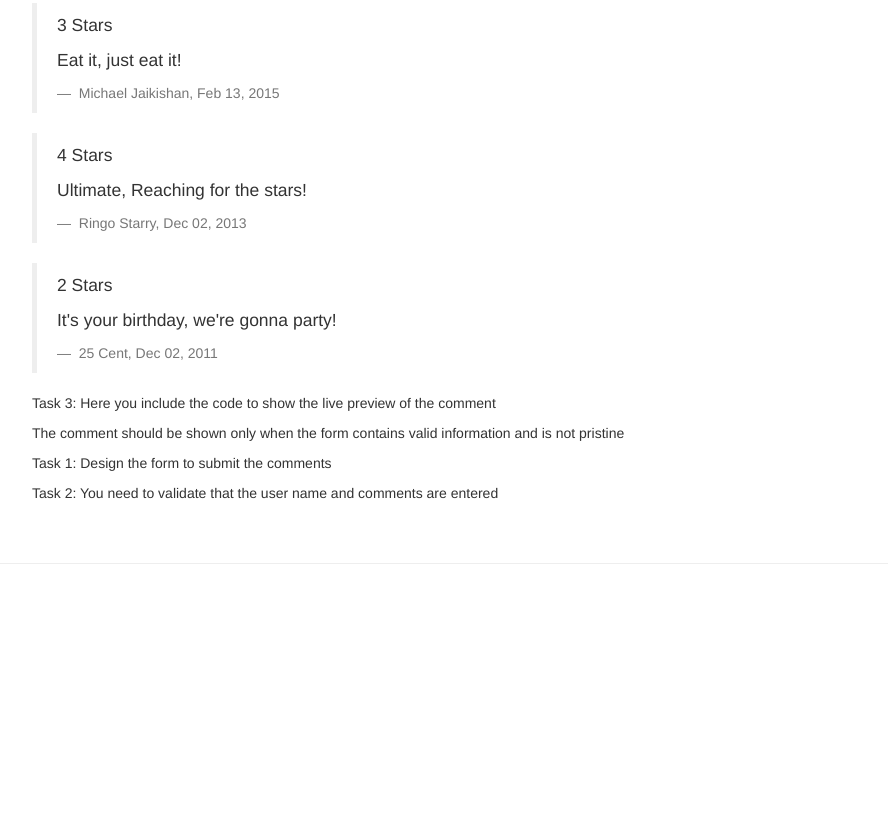
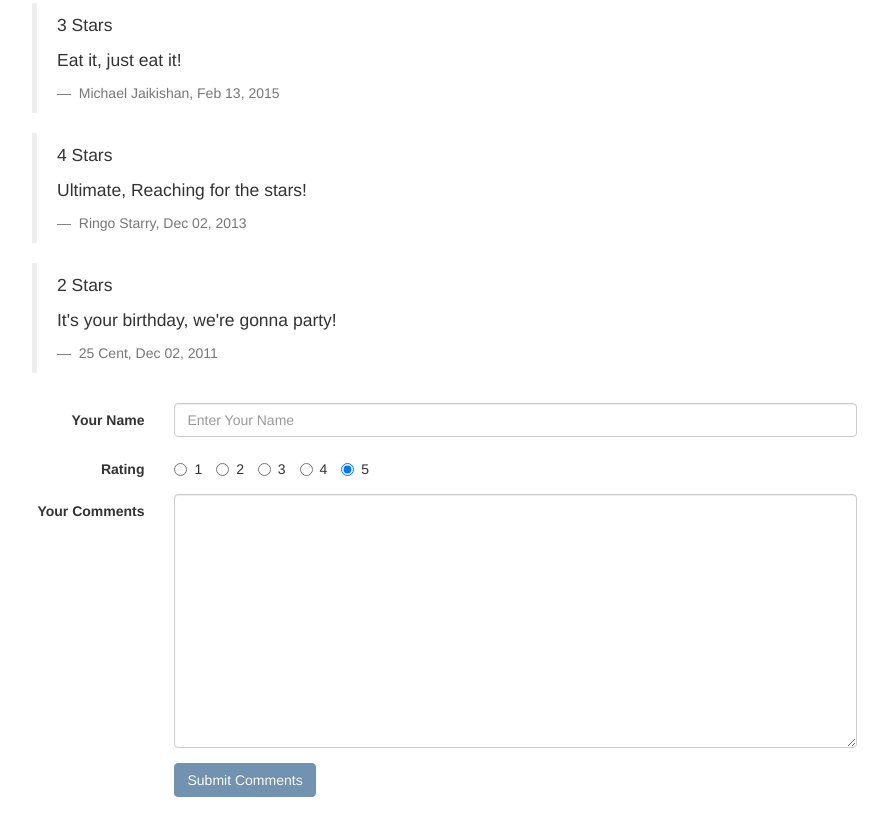
Before and after one commit to dongatho/singular, a website: page app/dishdetail.html in a window 1280 px wide. Shown: the part 535-1370 px from the top of the page, without its empty margins (148-1036 px from the left). Before the commit the page ends 1099 px from the top, so only its background shows below. Drawn offline with Linux system fonts and the light colour scheme.

Commit message:
Assignment 2: Angular Forms: two-way data binding , form validation using Angular and keeping track of the information

```diff
--- a/app/dishdetail.html
+++ b/app/dishdetail.html
@@ -58,14 +58,67 @@
             </div>
             <div class="col-xs-9 col-xs-offset-1" ng-controller="DishCommentController">
                     <ul class="list-unstyled">
-						<p>Task 3: Here you include the code to show the live preview of the comment</p>
-						<p>The comment should be shown only when the form contains valid
-						information and is not pristine</p>
+
+                        <blockquote ng-show="!commentForm.$invalid && !commentForm.comment.$pristine">
+                          <p>{{commentObj.rating}} Stars</p>
+                          <p>{{commentObj.comment}}</p>
+                          <footer>
+                            {{commentObj.author}}, {{commentObj.date | date:'MMM dd, yyyy'}}
+                          </footer>
+                        </blockquote>
+
                     </ul>
-                <form class="form-horizontal" name="commentForm"
-                		ng-submit="submitComment()" novalidate>
-					<p>Task 1: Design the form to submit the comments</p>
-					<p>Task 2: You need to validate that the user name and comments are entered</p>
+                <form class="form-horizontal" name="commentForm" ng-submit="submitComment()" novalidate>
+                    <div class="form-group"
+                         ng-class="{ 'has-error' : commentForm.author.$error.required && !commentForm.author.$pristine }">
+                        <label for="author" class="col-sm-2 control-label">Your Name</label>
+                        <div class="col-sm-10">
+                        <input type="text" class="form-control" id="author" name="author" placeholder="Enter Your Name"
+                            ng-model="commentObj.author" required>
+
+                        <span ng-show="commentForm.author.$error.required && !commentForm.author.$pristine" class="help-block">
+                            Your name is required.
+                        </span>
+                        </div>
+                    </div>
+
+                    <div class="form-group">
+                        <label for="feedback" class="col-sm-2 control-label">Rating</label>
+                        <div class="col-sm-10">
+                            <label class="radio-inline">
+                              <input type="radio" name="rating" ng-model="commentObj.rating" id="rating1" value="1"> 1
+                            </label>
+                            <label class="radio-inline">
+                              <input type="radio" name="rating" ng-model="commentObj.rating" id="rating2" value="2"> 2
+                            </label>
+                            <label class="radio-inline">
+                              <input type="radio"  name="rating" ng-model="commentObj.rating" id="rating3" value="3"> 3
+                            </label>
+                            <label class="radio-inline">
+                              <input type="radio" name="rating" ng-model="commentObj.rating" id="rating4" value="4"> 4
+                            </label>
+                            <label class="radio-inline">
+                              <input type="radio" name="rating"  ng-model="commentObj.rating" id="rating5" value="5"> 5
+                            </label>
+                        </div>
+                    </div>
+
+                    <div class="form-group"
+                          ng-class="{ 'has-error' : commentForm.comment.$error.required && !commentForm.comment.$pristine }">
+                        <label for="feedback" class="col-sm-2 control-label">Your Comments</label>
+                        <div class="col-sm-10">
+                            <textarea class="form-control" rows="12" ng-model="commentObj.comment" id="comment" name="comment" required>
+                            </textarea>
+                            <span ng-show="commentForm.comment.$error.required && !commentForm.comment.$pristine" class="help-block">
+                                Your comment is required.
+                            </span>
+                        </div>
+                    </div>
+                    <div class="form-group">
+                        <div class="col-sm-offset-2 col-sm-10">
+                             <button type="submit" class="btn btn-primary" ng-disabled="commentForm.$invalid">Submit Comments</button>
+                        </div>
+                    </div>
                 </form>
             </div>
         </div>
--- a/app/scripts/app.js
+++ b/app/scripts/app.js
@@ -161,18 +161,23 @@ angular.module('confusionApp',[])
     .controller('DishCommentController', ['$scope', function($scope) {
 
             //Step 1: Create a JavaScript object to hold the comment from the form
+            $scope.commentObj = { rating:"", comment:"", author:"", date:"" };
+            $scope.commentObj.rating = 5;
 
             $scope.submitComment = function () {
 
                 //Step 2: This is how you record the date
-                //"The date property of your JavaScript object holding the comment" = new Date().toISOString();
+                $scope.commentObj.date = new Date().toISOString();
 
                 // Step 3: Push your comment into the dish's comment array
-                $scope.dish.comments.push("Your JavaScript Object holding the comment");
+                $scope.dish.comments.push($scope.commentObj);
 
                 //Step 4: reset your form to pristine
+                $scope.commentForm.$setPristine();
 
                 //Step 5: reset your JavaScript object that holds your comment
+                $scope.commentObj = { rating:"", comment:"", author:"", date:"" };
+                $scope.commentObj.rating = 5;
             }
     }])
 
```
Also changed, not shown: screenshots/dishdetail2.png (added).
